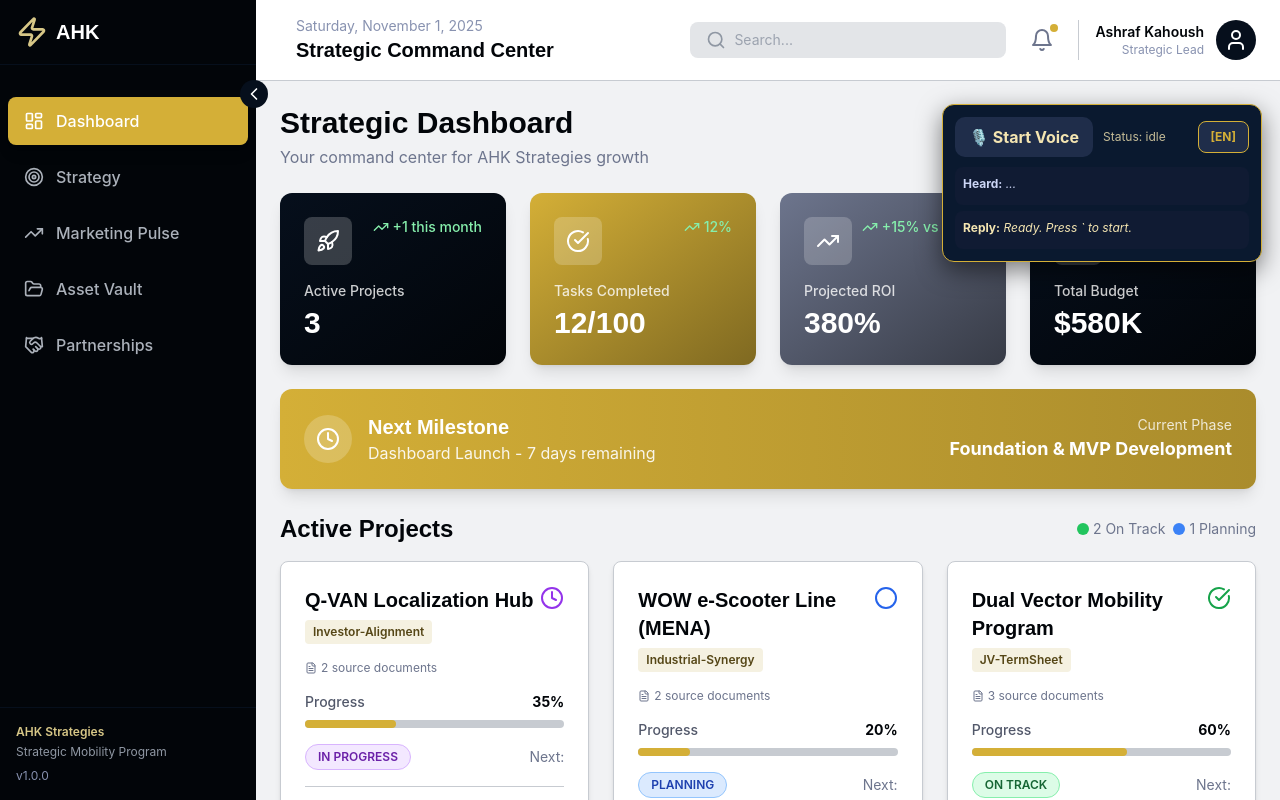
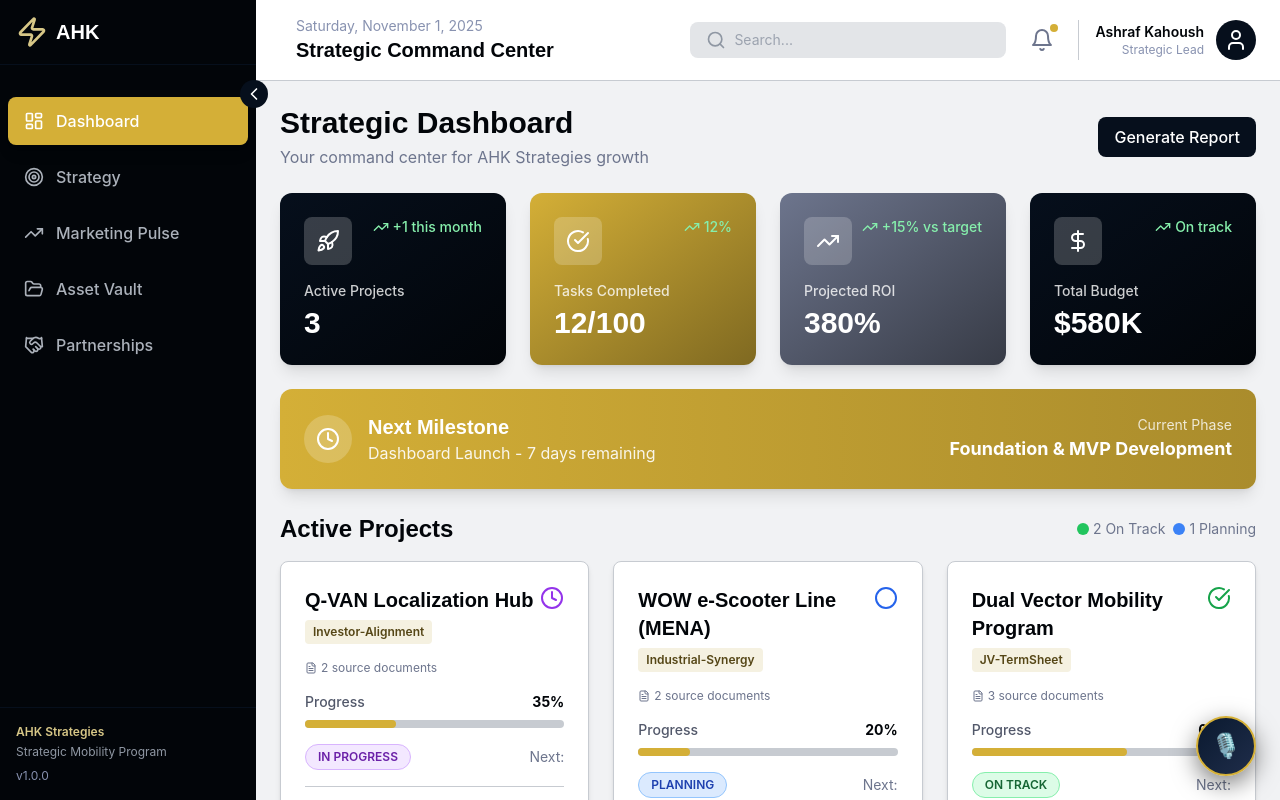
Before and after one commit to ashrafkahoush-ux/ahk-dashboard, a React (Vite) app: page /dashboard in a window 1280 px wide. Shown: the top 800 px of the page. Built offline with nearby package versions, Linux system fonts and the light colour scheme.

Commit message:
UX: Redesign VoiceConsole as floating circular button with expandable chat bubble

```diff
--- a/src/components/VoiceConsole.jsx
+++ b/src/components/VoiceConsole.jsx
@@ -16,7 +16,9 @@ export default function VoiceConsole({ onRunAnalysis, onNavigate, onToggleAutoSy
   const [lang, setLang] = useState(() => {
     return localStorage.getItem('voiceLang') || 'EN'
   })
+  const [expanded, setExpanded] = useState(false)
   const agentRef = useRef(null)
+  const inactivityTimer = useRef(null)
 
   useEffect(() => {
     // Set language on mount
@@ -24,8 +26,14 @@ export default function VoiceConsole({ onRunAnalysis, onNavigate, onToggleAutoSy
     localStorage.setItem('voiceLang', lang)
 
     agentRef.current = createVoiceAgent({
-      onStatus: setStatus,
-      onTranscript: setTranscript,
+      onStatus: (s) => {
+        setStatus(s)
+        if (s === 'listening') setExpanded(true)
+      },
+      onTranscript: (t) => {
+        setTranscript(t)
+        resetInactivityTimer()
+      },
       onCommand: handleCommand
     })
 
@@ -45,13 +53,23 @@ export default function VoiceConsole({ onRunAnalysis, onNavigate, onToggleAutoSy
     return () => {
       agentRef.current?.stop()
       window.removeEventListener('keydown', onKey)
+      if (inactivityTimer.current) clearTimeout(inactivityTimer.current)
     }
     // eslint-disable-next-line
   }, [status, lang])
 
+  function resetInactivityTimer() {
+    if (inactivityTimer.current) clearTimeout(inactivityTimer.current)
+    inactivityTimer.current = setTimeout(() => {
+      if (status === 'idle') setExpanded(false)
+    }, 3000)
+  }
+
   function say(text) {
     setReply(text)
     agentRef.current?.speak(text)
+    setExpanded(true)
+    resetInactivityTimer()
   }
 
   function toggleLang() {
@@ -66,6 +84,21 @@ export default function VoiceConsole({ onRunAnalysis, onNavigate, onToggleAutoSy
     }
     const msg = newLang === 'AR' ? 'تم التبديل إلى العربية' : 'Switched to English'
     say(msg)
+  }
+
+  function toggleExpanded() {
+    if (expanded) {
+      setExpanded(false)
+    } else {
+      setExpanded(true)
+      agentRef.current?.start()
+    }
+  }
+
+  function stop() {
+    agentRef.current?.stop()
+    setStatus('idle')
+    setTimeout(() => setExpanded(false), 2000)
   }
 
   async function handleCommand(raw) {
@@ -175,79 +208,173 @@ export default function VoiceConsole({ onRunAnalysis, onNavigate, onToggleAutoSy
   }
 
   return (
+    <>
+      {/* Floating Mic Button */}
+      <button
+        onClick={toggleExpanded}
+        title={`Start Voice Assistant (Press \`)`}
+        style={{
+          position: 'fixed',
+          right: 24,
+          bottom: 24,
+          zIndex: 9999,
+          width: 60,
+          height: 60,
+          borderRadius: '50%',
+          background: status === 'listening'
+            ? 'linear-gradient(135deg, #D4AF37 0%, #F4E5B1 100%)'
+            : 'linear-gradient(135deg, #0A192F 0%, #1f2d4a 100%)',
+          color: status === 'listening' ? '#0A192F' : '#D4AF37',
+          border: status === 'listening' ? '3px solid #F4E5B1' : '2px solid #D4AF37',
+          fontSize: 24,
+          cursor: 'pointer',
+          boxShadow: status === 'listening'
+            ? '0 8px 32px rgba(212, 175, 55, 0.6), 0 0 20px rgba(212, 175, 55, 0.4)'
+            : '0 8px 24px rgba(0, 0, 0, 0.5)',
+          transition: 'all 0.3s ease',
+          display: 'flex',
+          alignItems: 'center',
+          justifyContent: 'center',
+          animation: status === 'listening' ? 'pulse 2s infinite' : 'none'
+        }}
+      >
+        🎙️
+      </button>
+
+      {/* Expanded Chat Bubble */}
+      {expanded && (
         <div style={{
           position: 'fixed',
-      right: 18,
-      top: 80,
-      zIndex: 9999,
+          right: 24,
+          bottom: 94,
+          zIndex: 9998,
           background: '#0A192F',
           color: '#F4E5B1',
           border: '1px solid #D4AF37',
-      borderRadius: 12,
-      padding: 12,
+          borderRadius: 16,
+          padding: 14,
           width: 320,
-      boxShadow: '0 8px 24px rgba(0,0,0,.5)'
+          boxShadow: '0 8px 32px rgba(0, 0, 0, 0.6)',
+          animation: 'slideUp 0.3s ease-out'
         }}>
-      <div style={{ display: 'flex', alignItems: 'center', gap: 10, marginBottom: 10, justifyContent: 'space-between' }}>
-        <div style={{ display: 'flex', alignItems: 'center', gap: 10 }}>
-          <button
-            onClick={status === 'listening' ? stop : start}
-            style={{
-              background: status === 'listening' ? '#D4AF37' : '#1f2d4a',
-              color: status === 'listening' ? '#0A192F' : '#F4E5B1',
-              border: 'none',
-              padding: '8px 14px',
-              borderRadius: 10,
-              cursor: 'pointer',
-              fontWeight: 'bold'
-            }}
-          >
-            {status === 'listening' ? '● Listening' : '🎙️ Start Voice'}
-          </button>
-          <div style={{ opacity: 0.8, fontSize: 12 }}>
-            Status: {status}
+          {/* Header with Language Toggle */}
+          <div style={{
+            display: 'flex',
+            justifyContent: 'space-between',
+            alignItems: 'center',
+            marginBottom: 10,
+            paddingBottom: 8,
+            borderBottom: '1px solid #1f2d4a'
+          }}>
+            <div style={{
+              fontSize: 13,
+              fontWeight: 'bold',
+              color: status === 'listening' ? '#D4AF37' : '#8892B0'
+            }}>
+              {status === 'listening' ? '● Listening...' : 'Voice Assistant'}
             </div>
-        </div>
+            <div style={{ display: 'flex', gap: 6 }}>
               <button
                 onClick={toggleLang}
                 style={{
                   background: '#1f2d4a',
                   color: '#D4AF37',
                   border: '1px solid #D4AF37',
-            padding: '6px 12px',
-            borderRadius: 8,
+                  padding: '4px 10px',
+                  borderRadius: 6,
                   cursor: 'pointer',
-            fontWeight: 'bold',
-            fontSize: 12
+                  fontSize: 11,
+                  fontWeight: 'bold'
                 }}
               >
-          [{lang}]
+                {lang}
               </button>
+              {status === 'listening' && (
+                <button
+                  onClick={stop}
+                  style={{
+                    background: '#D4AF37',
+                    color: '#0A192F',
+                    border: 'none',
+                    padding: '4px 10px',
+                    borderRadius: 6,
+                    cursor: 'pointer',
+                    fontSize: 11,
+                    fontWeight: 'bold'
+                  }}
+                >
+                  Stop
+                </button>
+              )}
+            </div>
           </div>
 
+          {/* Heard */}
+          {transcript && (
             <div style={{
               background: '#101b33',
               padding: 8,
               borderRadius: 8,
-        minHeight: 38,
-        color: '#CCD6F6',
-        marginBottom: 6,
-        fontSize: 12
+              marginBottom: 8,
+              fontSize: 12,
+              color: '#CCD6F6'
             }}>
-        <strong>Heard:</strong> {transcript || <em>…</em>}
+              <strong style={{ color: '#D4AF37' }}>Heard:</strong> {transcript}
             </div>
+          )}
+
+          {/* Reply */}
+          {reply && (
             <div style={{
               background: '#101b33',
               padding: 8,
               borderRadius: 8,
-        minHeight: 38,
-        maxHeight: 80,
-        overflowY: 'auto',
+              fontSize: 12,
               color: '#F4E5B1',
-        fontSize: 12
+              maxHeight: 100,
+              overflowY: 'auto'
             }}>
-        <strong>Reply:</strong> {reply || <em>Ready. Press ` to start.</em>}
+              <strong style={{ color: '#D4AF37' }}>Reply:</strong> {reply}
             </div>
+          )}
+
+          {/* Initial State */}
+          {!transcript && !reply && (
+            <div style={{
+              fontSize: 12,
+              color: '#8892B0',
+              textAlign: 'center',
+              padding: 12
+            }}>
+              <em>Say a command or press ` to start...</em>
             </div>
+          )}
+
+          {/* Arrow pointing down to button */}
+          <div style={{
+            position: 'absolute',
+            bottom: -8,
+            right: 26,
+            width: 0,
+            height: 0,
+            borderLeft: '8px solid transparent',
+            borderRight: '8px solid transparent',
+            borderTop: '8px solid #D4AF37'
+          }} />
+        </div>
+      )}
+
+      {/* CSS Animation */}
+      <style>{`
+        @keyframes pulse {
+          0%, 100% { transform: scale(1); box-shadow: 0 8px 32px rgba(212, 175, 55, 0.6), 0 0 20px rgba(212, 175, 55, 0.4); }
+          50% { transform: scale(1.05); box-shadow: 0 8px 40px rgba(212, 175, 55, 0.8), 0 0 30px rgba(212, 175, 55, 0.6); }
+        }
+        @keyframes slideUp {
+          from { opacity: 0; transform: translateY(10px); }
+          to { opacity: 1; transform: translateY(0); }
+        }
+      `}</style>
+    </>
   )
 }
```
Lines whose indentation alone changed are shown as unchanged.
